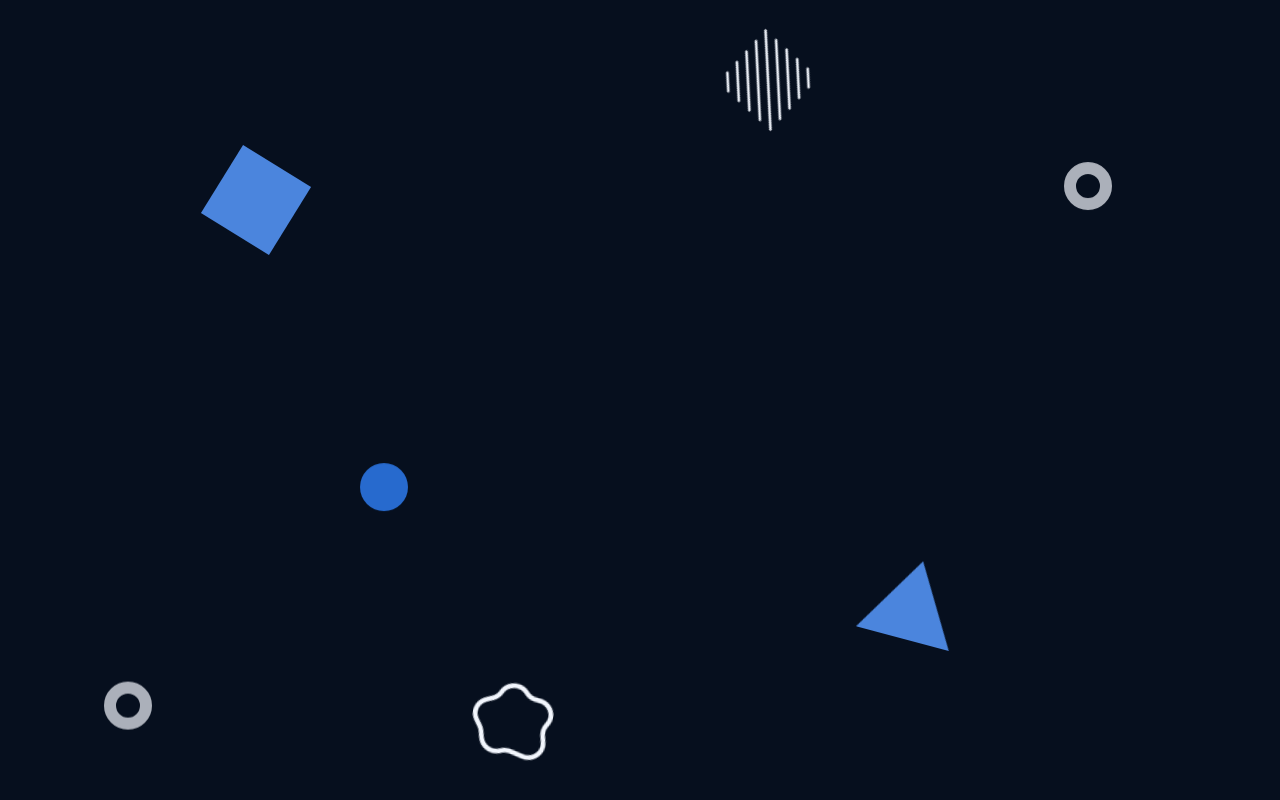
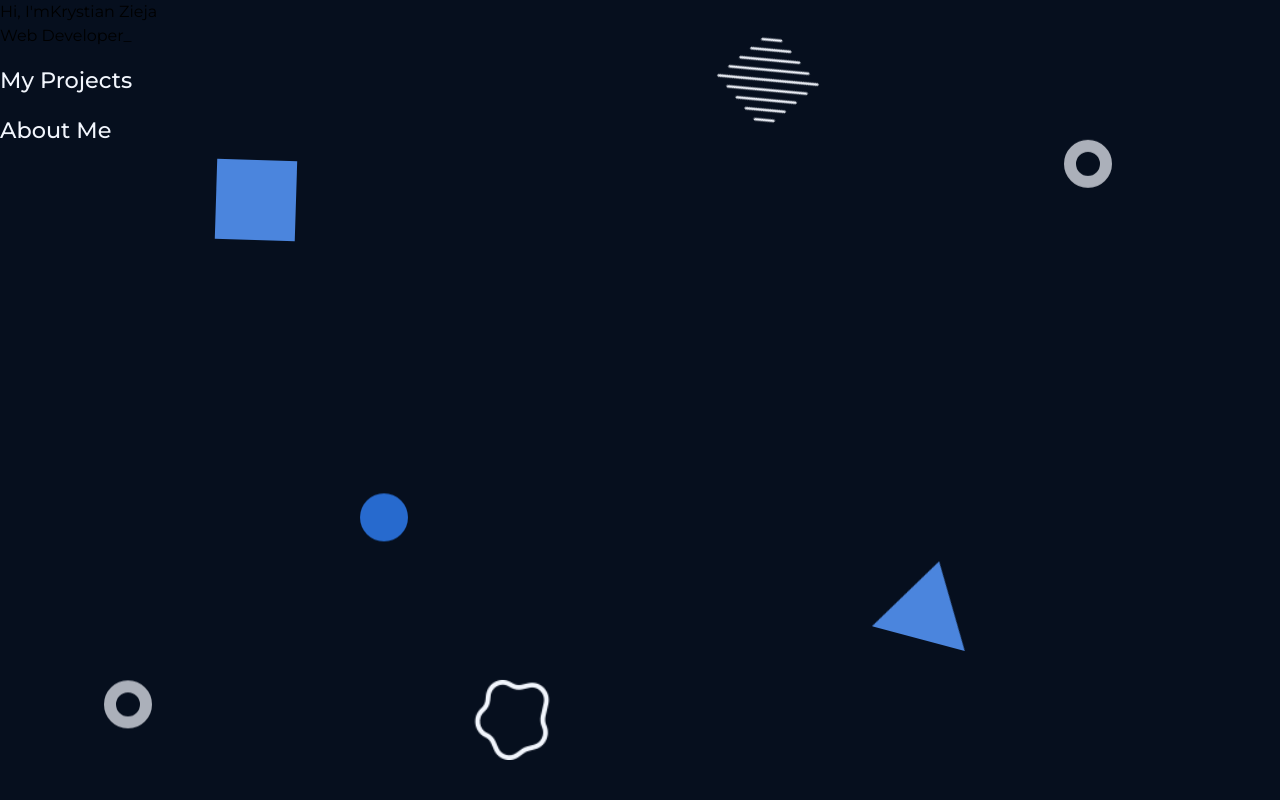
Before and after one commit to krystiano13/portfolio-next, a Next.js app: page / in a window 1280 px wide. Built offline with nearby package versions, Linux system fonts and the light colour scheme.

Commit message:
create Home Button component

```diff
--- /dev/null
+++ b/app/components/FancyButton.js
@@ -0,0 +1,11 @@
+export function FancyButton({ children }) {
+    return (
+        <button
+            id="fancy"
+            type="button"
+            className="block font-medium bg-transparent border-0 text-head text-text cursor-pointer text-[1.4rem] relative pt-[1rem] transition z-0"
+        >
+            { children }
+        </button>
+    )
+}
--- a/app/globals.css
+++ b/app/globals.css
@@ -2,12 +2,25 @@
 @tailwind components;
 @tailwind utilities;
 
+#fancy::before {
+  content: '';
+  position : absolute;
+  display : block;
+  width : 100%;
+  height : 4%;
+  background-color: #f2f6fd;
+  transform: scaleX(0);
+  transition: transform 250ms;
+  bottom: 0;
+  left: 0;
+}
+
 .text-head {
-  font-family: 'Montserrat', sans-serif;
+  font-family: var(--font-head), sans-serif;
 }
 
 .text-other {
-  font-family: 'Inter', sans-serif;
+  font-family: var(--font-other), sans-serif;
 }
 
 .ball {
--- a/app/layout.js
+++ b/app/layout.js
@@ -1,8 +1,8 @@
 import { Inter, Montserrat } from 'next/font/google';
 import './globals.css';
 
-const inter = Inter({ subsets: ['latin'] });
-const montserrat = Montserrat({ subsets: ['latin'] });
+const inter = Inter({ subsets: ['latin'], variable: "--font-other" });
+const montserrat = Montserrat({ subsets: ['latin'], variable: "--font-head" });
 
 //components
 import { Background } from "@/app/components/Background";
@@ -19,7 +19,7 @@ export const metadata = {
 export default function RootLayout({ children }) {
   return (
     <html lang="en">
-      <body className={`${inter.className}, ${montserrat.className}, box-border overflow-x-hidden`}>
+      <body className={`${inter.className} ${montserrat.className} box-border overflow-x-hidden`}>
       <Background />
       {children}
       </body>
--- a/app/page.js
+++ b/app/page.js
@@ -1,7 +1,24 @@
-import Image from 'next/image'
-
+import {FancyButton} from "@/app/components/FancyButton";
 export default function Home() {
-  return (
-    <div></div>
-  )
+    return (
+        <main className="">
+            <h1>Hi, I'm
+                <span>
+				Krystian Zieja
+			</span>
+            </h1>
+            <h2>
+                Web Developer
+                <label id="underline">_</label>
+            </h2>
+            <div className="homeButtons">
+                <a href="/projects">
+                    <FancyButton>My Projects</FancyButton>
+                </a>
+                <a href="/about">
+                    <FancyButton>About Me</FancyButton>
+                </a>
+            </div>
+        </main>
+    )
 }
```
